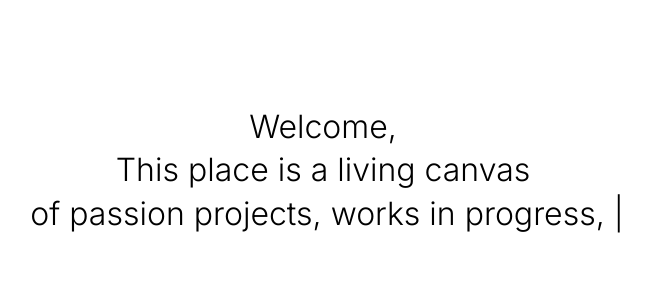
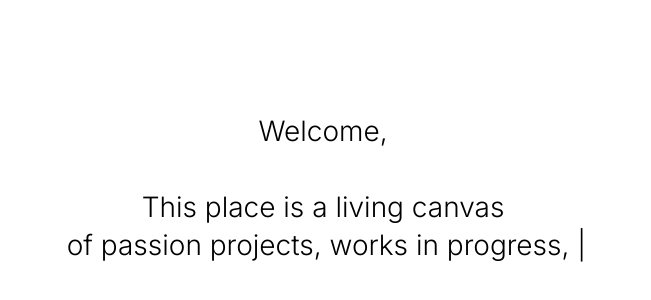
Before and after one commit to heyash007/portfolio, a React (Vite) app: page / in a window 1280 px wide. Shown: the part 230-530 px from the top of the page, without its empty margins (317-968 px from the left). Built offline with nearby package versions, Linux system fonts and the light colour scheme; a web font is replaced by a local one.

Commit message:
chore: push user local changes

```diff
--- a/src/components/SplashScreen.jsx
+++ b/src/components/SplashScreen.jsx
@@ -11,7 +11,7 @@ export default function SplashScreen({ onComplete }) {
 
         async function typeSequence() {
             const sequence = [
-                { text: 'Welcome,\n\n\n\n', delayAfter: 1000 },
+                { text: 'Welcome,\n \n', delayAfter: 1000 },
                 { text: 'This place is a living canvas\n', delayAfter: 500 },
                 { text: 'of passion projects, ', delayAfter: 500 },
                 { text: 'works in progress, ', delayAfter: 500 },
@@ -59,6 +59,7 @@ export default function SplashScreen({ onComplete }) {
                         key={index}
                         style={{ textAlign: index === 0 ? 'center' : 'center' }}
                     >
+                        {index === 0 ? <br /> : ""}
                         {line}
                         {index === arr.length - 1 && <span className="splash-cursor">|</span>}
                     </div>
--- a/src/index.css
+++ b/src/index.css
@@ -425,7 +425,7 @@ body {
 .splash-text-container {
     color: #000;
     /* Responsive font scaling optimized for all orientations */
-    font-size: clamp(14px, 4vw, 32px);
+    font-size: clamp(14px, 4vw, 28px);
     font-weight: 300;
     width: 100%;
     max-width: 90vw;
```
